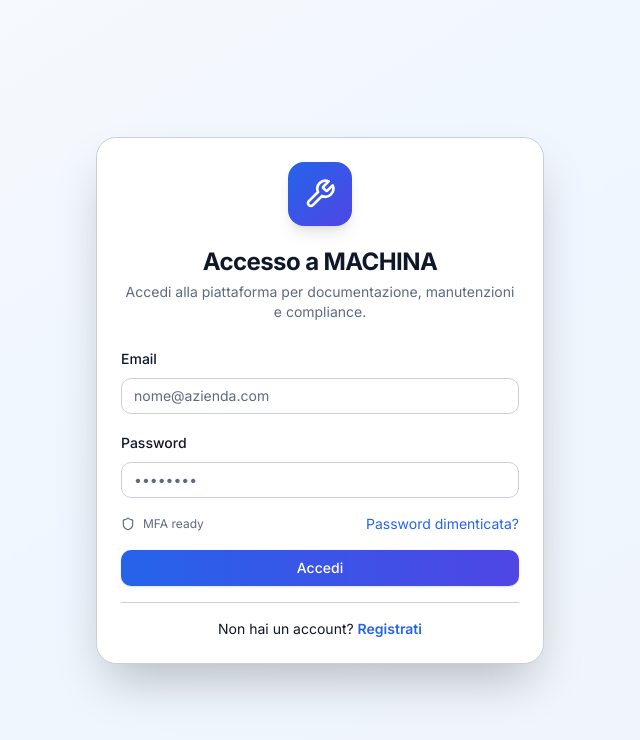
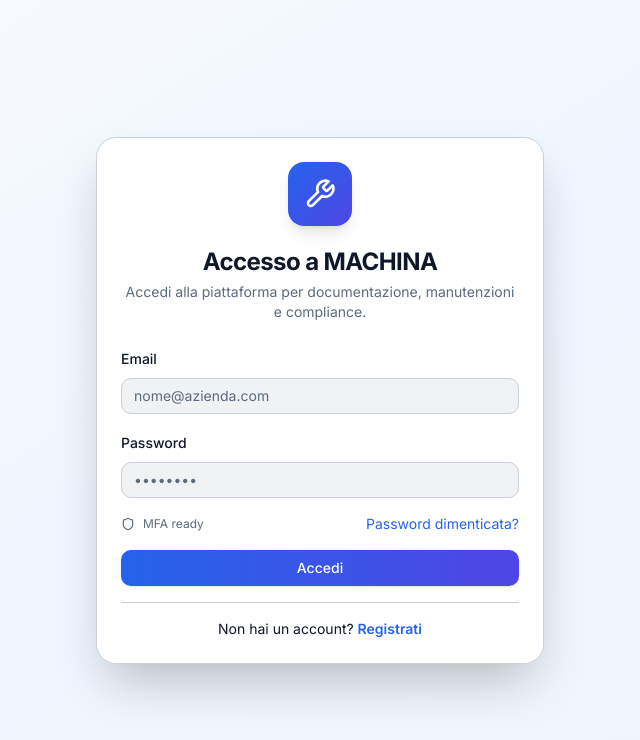
Before and after one commit to yankee2719/sg-9c679d95-45e7-4449-9205-2e3dd94d65a6-1771711187, a Next.js app: page /login in a window 1280 px wide. Shown: the top 740 px of the page, without its empty margins (320-960 px from the left). Built offline with nearby package versions, Linux system fonts and the light colour scheme; no server answers.

Commit message:
Edit /src/styles/globals.css

```diff
--- a/src/styles/globals.css
+++ b/src/styles/globals.css
@@ -23,7 +23,7 @@
         --destructive: 0 84% 60%;
         --destructive-foreground: 0 0% 100%;
         --border: 214 16% 82%;
-        --input: 0 0% 100%;
+        --input: 210 16% 95%;
         --ring: 25 95% 53%;
         --radius: 0.75rem;
         --chart-1: 217 91% 60%;
```
